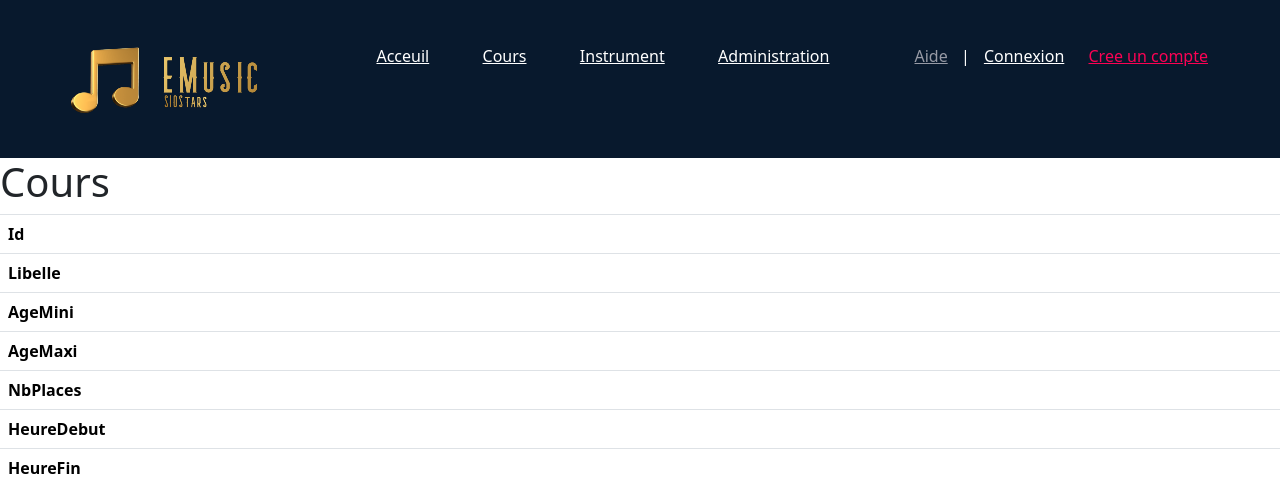
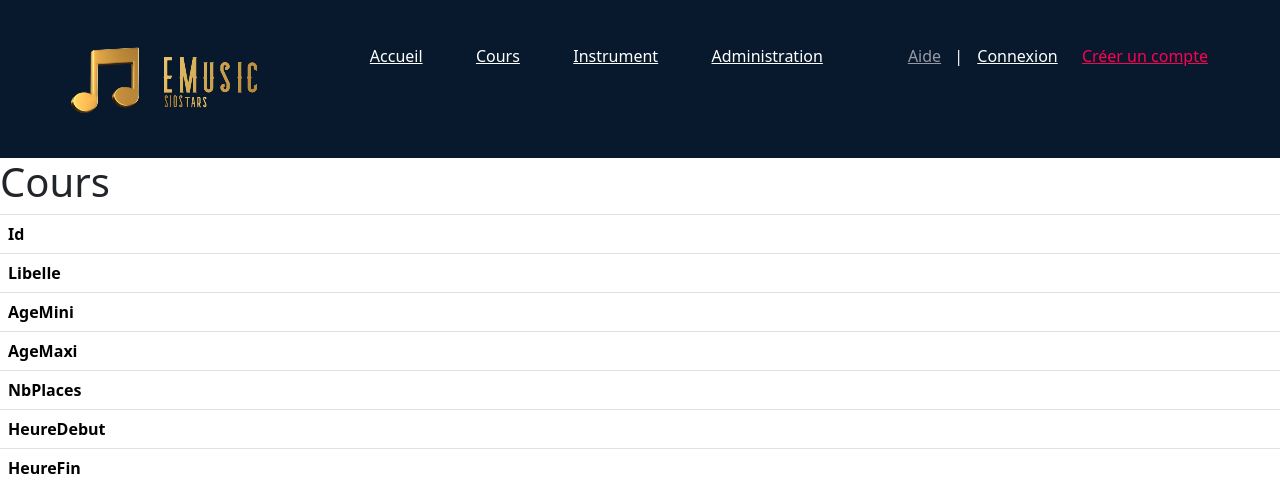
Before and after one commit to ZakinaA/25siostars, a Symfony app: template templates/accueil/show.html.twig in a window 1280 px wide. Shown: the top 487 px of the page. Run offline with Twig, Linux system fonts and the light colour scheme; the template is opened without the code that fills it, so the values that code supplies are empty; some libraries are stand-ins or nearby versions.

Commit message:
Correction de problèmes de conflit avec accueil

```diff
--- a/templates/base.html.twig
+++ b/templates/base.html.twig
@@ -1877,11 +1877,11 @@ Responsive
 			<span>|</span>
 			<div class="user-panel">
 				<a href="http://localhost/emusic/public/connexion" class="login">Connexion</a>
-				<a href="http://localhost/emusic/public/inscription" class="register">Cree un compte</a>
+				<a href="http://localhost/emusic/public/inscription" class="register">Créer un compte</a>
 			</div>
 		</div>
 		<ul class="main-menu">
-			<li><a href="http://localhost/emusic/public/accueil">Acceuil</a></li>
+			<li><a href="http://localhost/emusic/public/accueil">Accueil</a></li>
 			<li></li>
 			<li><a href="http://localhost/emusic/public/cours">Cours</a></li>
 			<li></li>
```
